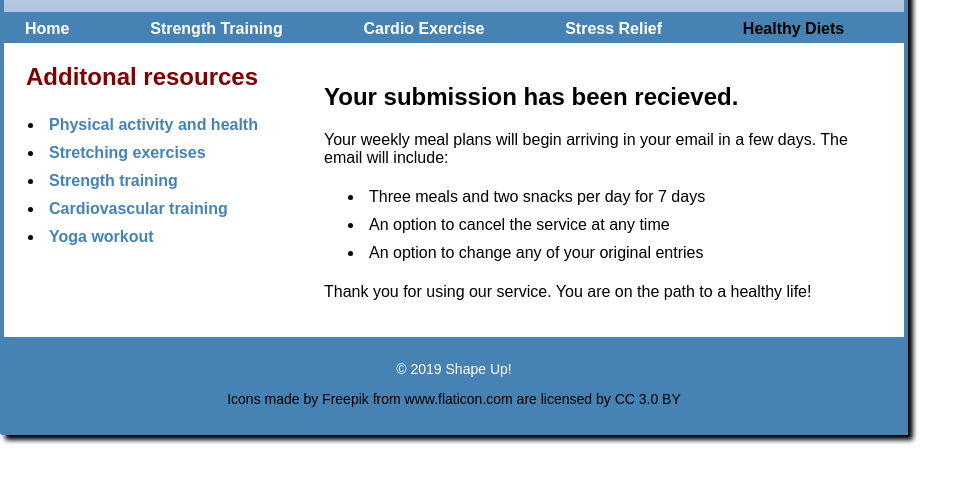
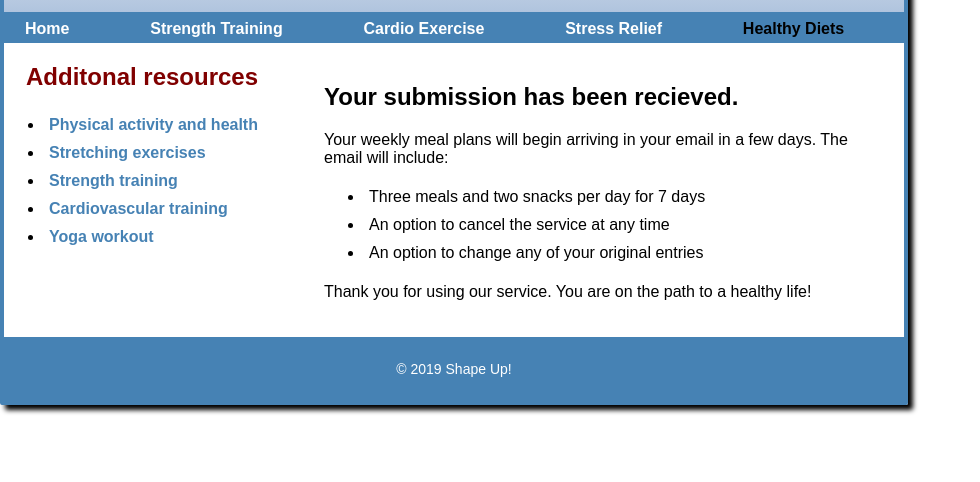
Before and after one commit to jackb22/shape_up, a plain HTML site: page diet/meal_request.html in a window 1280 px wide. Shown: the part 152-634 px from the top of the page, without its empty margins (0-980 px from the left). Drawn offline with Linux system fonts and the light colour scheme.

Commit message:
Adding Changes

```diff
--- a/diet/meal_request.html
+++ b/diet/meal_request.html
@@ -72,19 +72,13 @@
             <p>Thank you for using our service. You are on the path to a healthy life!</p>
 
 
-
-
-
-
-
 		</section>
 
 	</main>
 	<footer>
 		<p>&copy; 2019 Shape Up!</p>
-		<div class ="inner_footer">
-			<p> Icons made by Freepik from www.flaticon.com are licensed by CC 3.0 BY</p>
-		</div>
+
+
 	</footer>
 </body>
 </html>
```
Also changed, not shown: diet/meals.html (+2 -3 lines).
